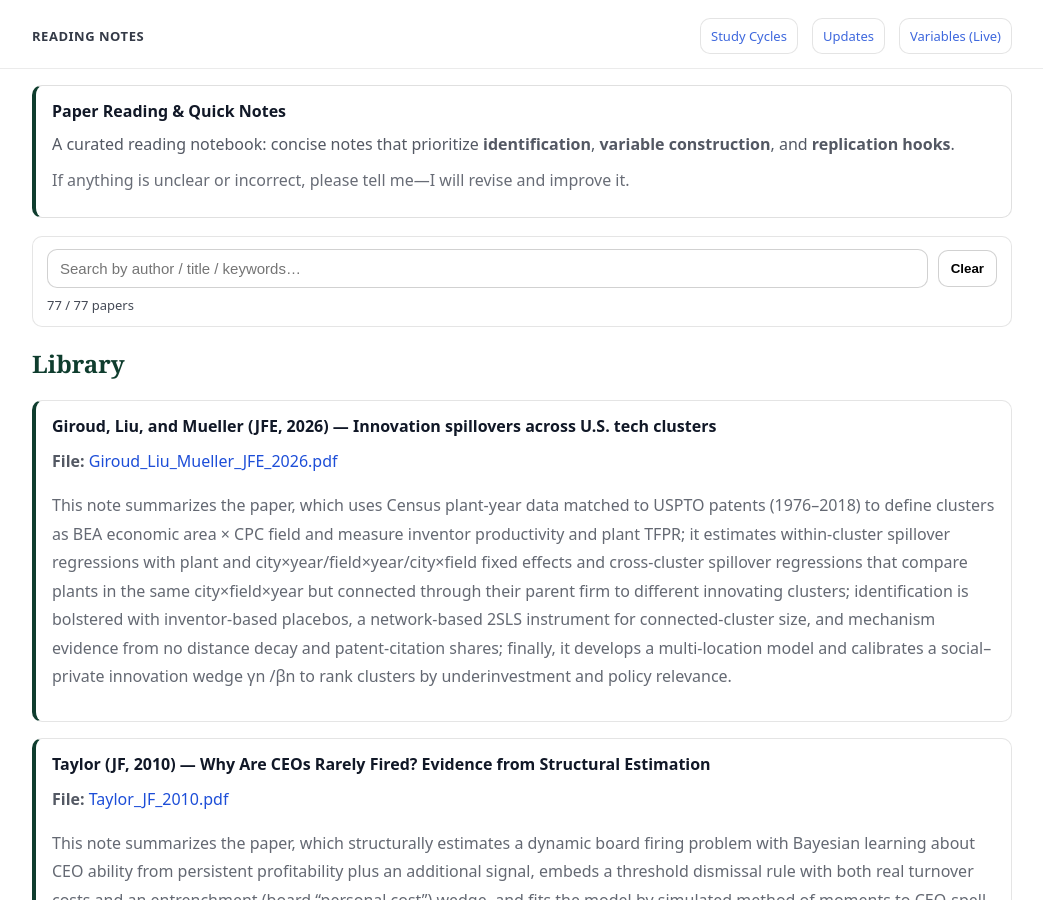
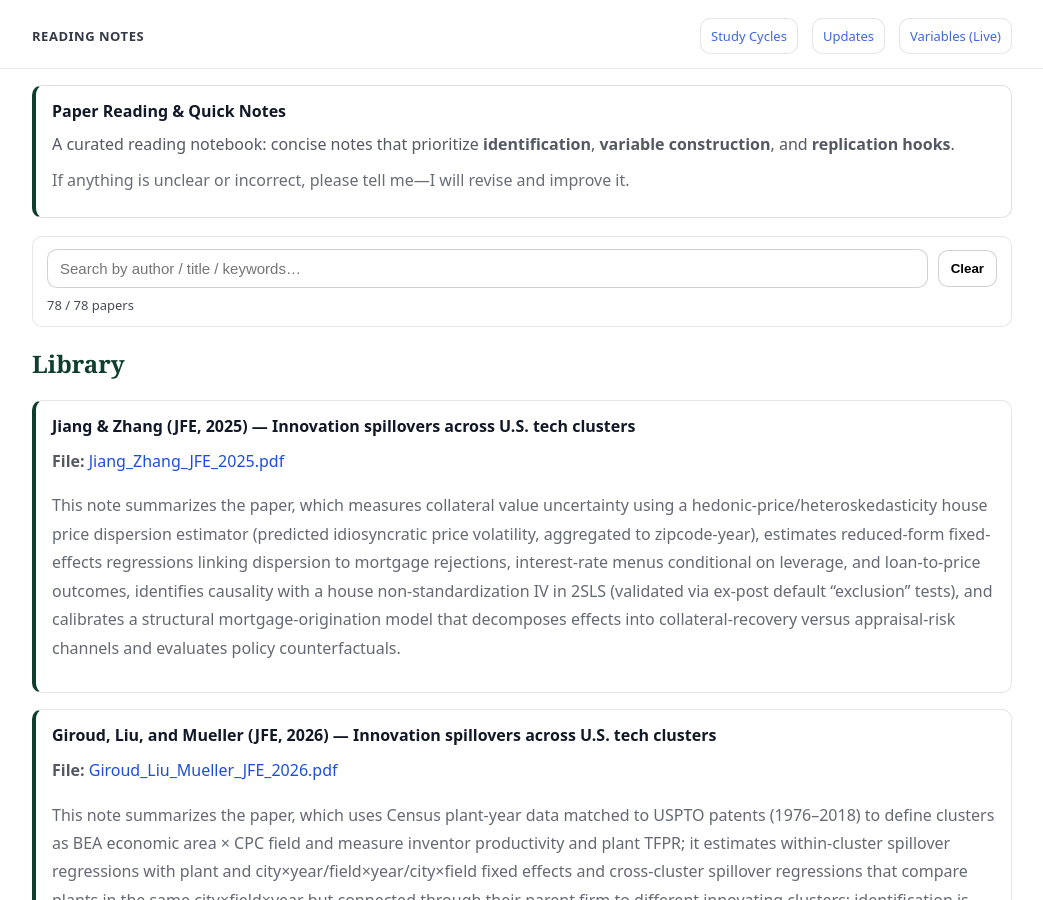
Before and after one commit to yaxinzn/study-archive, a Jekyll site: the page built from reading/index.md, in a window 1280 px wide and 900 px high. Shown: the whole window, without its empty margins (118-1161 px from the left). Built offline with Jekyll 4.4.1, drawn with Linux system fonts in a browser that asks for light colours.

Commit message:
Reading: add/update Jiang_Zhang_JFE_2025.pdf

```diff
--- a/_data/reading.yml
+++ b/_data/reading.yml
@@ -1,3 +1,8 @@
+- title: "Jiang & Zhang (JFE, 2025) — Innovation spillovers across U.S. tech clusters"
+  file: "Jiang_Zhang_JFE_2025.pdf"
+  desc: "
+This note summarizes the paper, which measures collateral value uncertainty using a hedonic-price/heteroskedasticity house price dispersion estimator (predicted idiosyncratic price volatility, aggregated to zipcode-year), estimates reduced-form fixed-effects regressions linking dispersion to mortgage rejections, interest-rate menus conditional on leverage, and loan-to-price outcomes, identifies causality with a house non-standardization IV in 2SLS (validated via ex-post default “exclusion” tests), and calibrates a structural mortgage-origination model that decomposes effects into collateral-recovery versus appraisal-risk channels and evaluates policy counterfactuals."
+
 - title: "Giroud, Liu, and Mueller (JFE, 2026) — Innovation spillovers across U.S. tech clusters"
   file: "Giroud_Liu_Mueller_JFE_2026.pdf"
   desc: "
```
Also changed, not shown: 1 other file.
